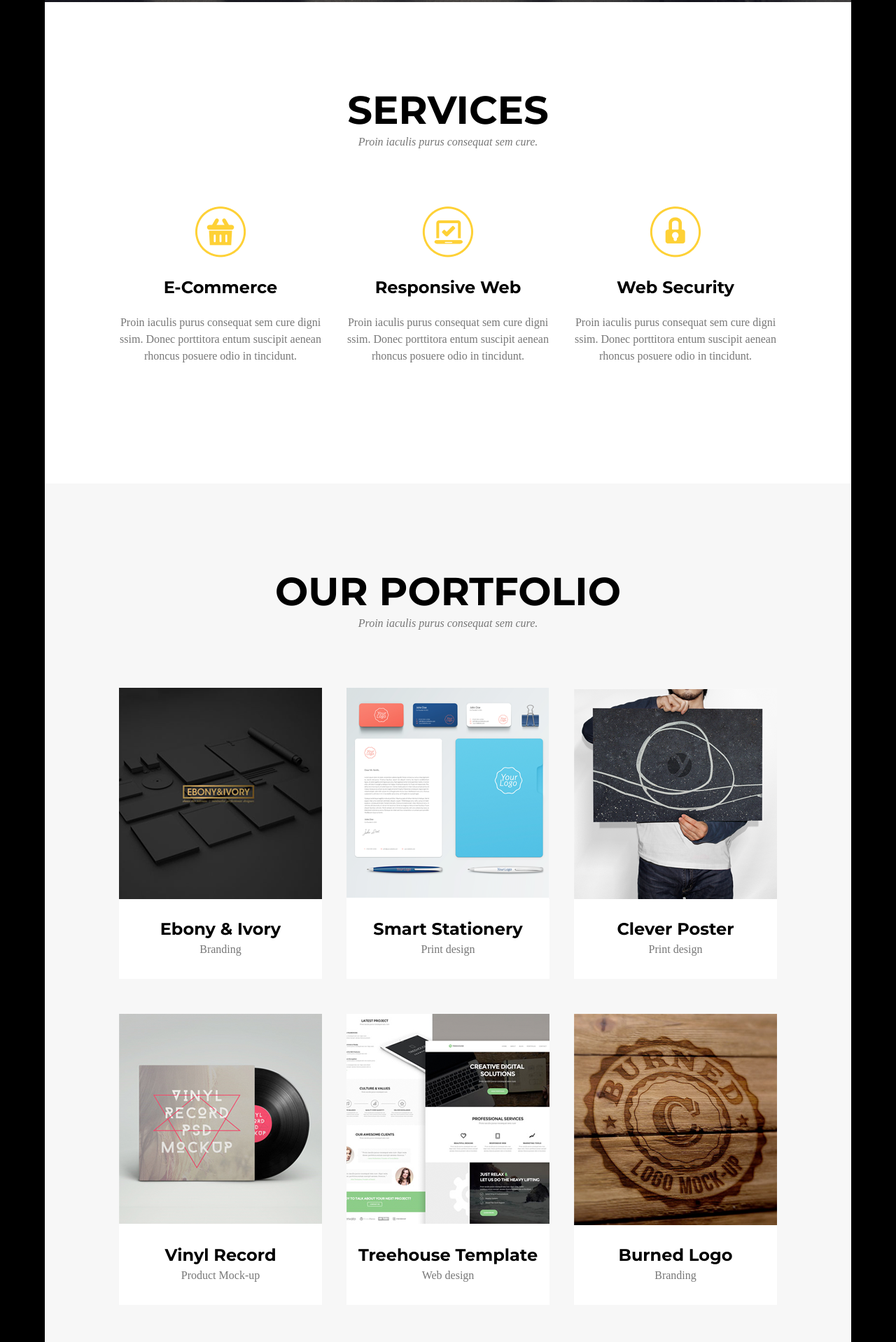
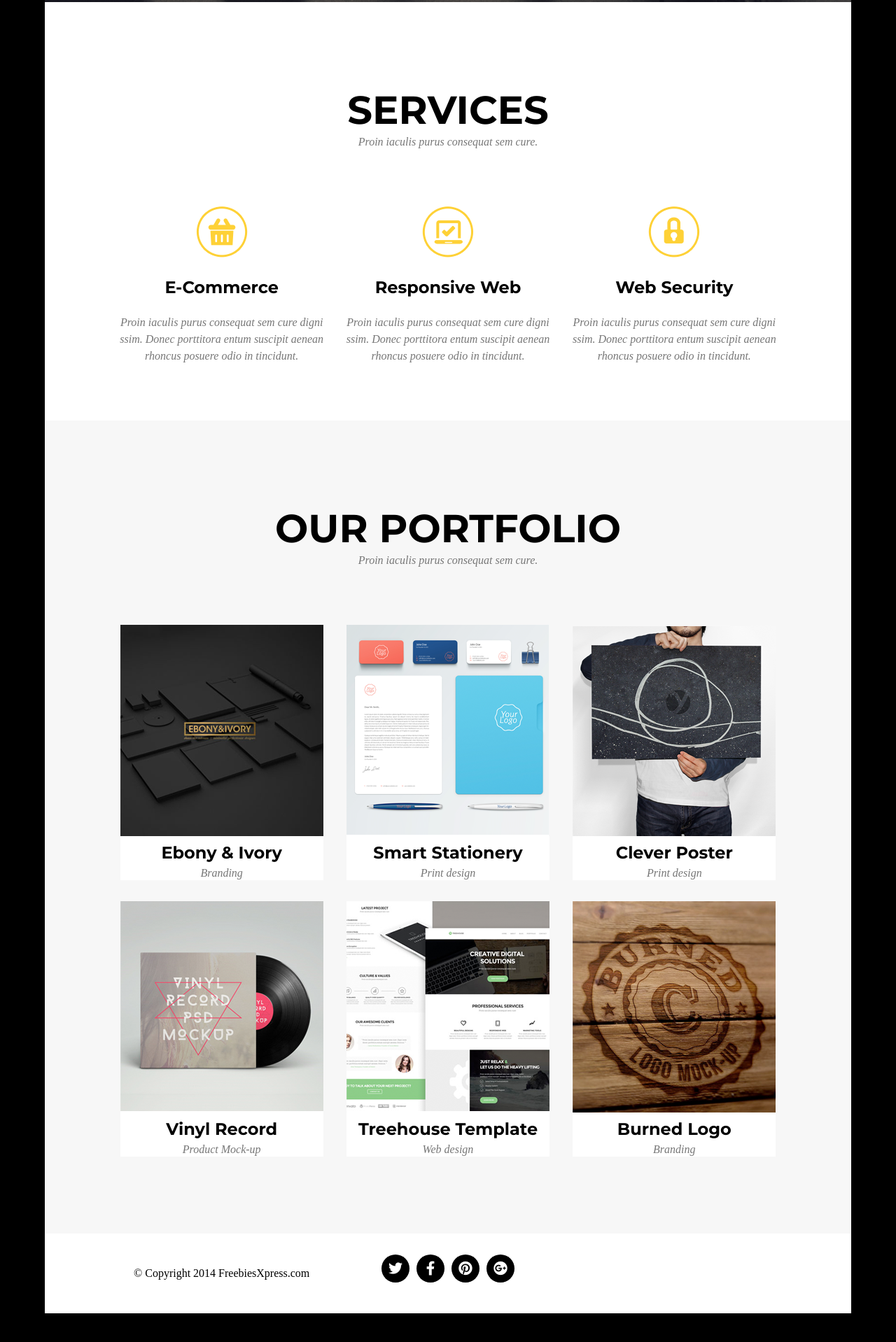
Before and after one commit to ryszard-glegola-learning/m04-miniproject, a website: page index.html in a window 1280 px wide. Shown: the part 697-2615 px from the top of the page at 70% size. After the commit the page ends 2574 px from the top, so only its background shows below. Drawn offline with nearby package versions, Linux system fonts and the light colour scheme; a web font is replaced by a local one.

Commit message:
Tweaked RWD again - restored Bootstrap, added wrappers

```diff
--- a/index.html
+++ b/index.html
@@ -45,25 +45,29 @@
 <section class="services">
 	<div class="container">
 		<div class="row">
-			<div class="col-12">
+			<div class="col">
+				<div class="services-header">
 					<h2>SERVICES</h2>
 					<p>Proin iaculis purus consequat sem cure.</p>
 				</div>
-			<div class="col-side">
+			</div>
+		</div>
+		<div class="row">
+			<div class="col-lg-4">
 				<img src="images/services-ecomerce.png" alt="Services - E-Commerce">
 				<h3>E-Commerce</h3>
 				<p>
 					Proin iaculis purus consequat sem cure digni ssim. Donec porttitora entum suscipit aenean rhoncus posuere odio in tincidunt.
 				</p>
 			</div>
-			<div class="col-middle">
+			<div class="col-lg-4">
 				<img src="images/services-responsive.png" alt="Services - Responsive Web Design">
 				<h3 class="">Responsive Web</h3>
 				<p>
 					Proin iaculis purus consequat sem cure digni ssim. Donec porttitora entum suscipit aenean rhoncus posuere odio in tincidunt.
 				</p>
 			</div>
-			<div class="col-side">
+			<div class="col-lg-4">
 				<img src="images/services-security.png">
 				<h3>Web Security</h3>
 				<p>
@@ -77,27 +81,34 @@
 <section class="portfolio">
 	<div class="container">
 		<div class="row">
-			<div class="col-12">
+			<div class="col">
+				<div class="portfolio-header">
 					<h2>OUR PORTFOLIO</h2>
 					<p>Proin iaculis purus consequat sem cure.</p>
 				</div>
 			</div>
+		</div>
 		<div class="row">
-			<div class="col-side">
+			<div class="col-lg-4">
+				<div class="portfolio-tile">
 					<img src="images/portfolio-ebony.png" alt="Ebony & Ivory">
 					<h3>Ebony & Ivory</h3>
 					<p>
 						Branding
 					</p>
 				</div>
-			<div class="col-middle">
+			</div>
+			<div class="col-lg-4">
+				<div class="portfolio-tile">
 					<img src="images/portfolio-smart.png" alt="Smart Stationery">
 					<h3>Smart Stationery</h3>
 					<p>
 						Print design
 					</p>
 				</div>
-			<div class="col-side">
+			</div>
+			<div class="col-lg-4">
+				<div class="portfolio-tile">
 					<img src="images/portfolio-clever.png" alt="Clever Poster">
 					<h3>Clever Poster</h3>
 					<p>
@@ -105,22 +116,28 @@
 					</p>
 				</div>
 			</div>
+		</div>
 		<div class="row">
-				<div class="col-side">
+			<div class="col-lg-4">
+				<div class="portfolio-tile">
 					<img src="images/portfolio-vinyl.png" alt="Vinyl Record">
 					<h3>Vinyl Record</h3>
 					<p>
 						Product Mock-up
 					</p>
 				</div>
-			<div class="col-middle">
+			</div>
+			<div class="col-lg-4">
+				<div class="portfolio-tile">
 					<img src="images/portfolio-treehouse.png" alt="Treehouse Template">
 					<h3>Treehouse Template</h3>
 					<p>
 						Web design
 					</p>
 				</div>
-			<div class="col-side">
+			</div>
+			<div class="col-lg-4">
+				<div class="portfolio-tile">
 					<img src="images/portfolio-burned.png" alt="Burned Logo">
 					<h3>Burned Logo</h3>
 					<p>
@@ -129,17 +146,18 @@
 				</div>
 			</div>
 		</div>
+	</div>
 </section>
 
 <section class="page-footer">
 	<div class="container">
 		<div class="row">
-			<div class="col-side">
+			<div class="col-lg-4">
 				<p>
 					&copy; Copyright 2014 FreebiesXpress.com
 				</p>
 			</div>
-			<div class="col-middle footer-inner">
+			<div class="col-4 footer-inner">
 		        <ul>
 		        	<li><a href="#"><i class="fab fa-twitter"></i>twitter</a></li>
 		            <li><a href="#"><i class="fab fa-facebook-f"></i>Facebook</a></li>
@@ -147,7 +165,7 @@
 		            <li><a href="#"><i class="fab fa-google-plus"></i>Google Plus</a></li>
 		        </ul>
 		    </div>
-			<div class="col-side">
+			<div class="col-4 hide-lores">
 				&nbsp;
 			</div>
 		</div>
--- a/sass/style.scss
+++ b/sass/style.scss
@@ -51,6 +51,24 @@ h4 {
     font-weight: lighter;
 }
 
+/*Modding Bootstrap*/
+
+.container {
+    max-width: 1000px; /* Wlasciwe miejsce na wymuszenie szerokosci */
+    border: 0;
+}
+
+.row {
+    justify-content: center;
+    margin: 0;
+    border: 0;
+}
+
+.col,
+.col-lg-4 {
+    border: 0;
+}
+
 /*Custom, local*/
 
 .header {
@@ -87,14 +105,6 @@ h4 {
     }
 }
 
-.container {
-	max-width: 1000px; /* Wlasciwe miejsce na wymuszenie szerokosci */
-}
-
-.row {
-    justify-content: center;
-    margin: 0;
-}
 
 .splash {
     position: relative;
@@ -137,24 +147,10 @@ h4 {
     border-width: 0;
 }
 
-.col-side {
-    width: 290px;
-    margin: 0 0 50px 0;
-}
-
-.col-middle {
-    width: 290px;
-    margin: 0 35px 50px 35px;
-}
-
 .services {
 	background-color: #fff;
     color: #000;
     text-align: center;
-    padding: 0;
-    .col-side, .col-middle {
-        padding: 0 0 120px;
-    }
     h3 {
         text-transform: capitalize;
         font-size: 1.5rem;
@@ -168,25 +164,35 @@ h4 {
     background-color: #f7f7f7;
     color: #000;
     text-align: center;
-    padding: 0 0 70px 0;
-    .col-side, .col-middle {
-        background-color: #fff;
-        padding-bottom: 30px;
-    }
     h3 {
-        margin-bottom: 3px;
+        margin: 5px auto 3px;
         text-transform: capitalize;
         font-size: 1.5rem;
     }
     p {
+        margin: 0 auto;
         color: #777;
+    }
+    .portfolio-tile {
+        width: 290px;
+        height: 365px;
+        background-color: #fff;
+        margin: 0 auto 30px;
+        padding: 0;
     }
 }
 
+.services-header,
+.portfolio-header {
+    margin: 0 auto;
+    padding: 0 0 80px;
+}
 
 /* "Kafle" w services (3) i w portfolio (6) */
-.services .row .col-12, .portfolio .row .col-12 {
+.services,
+.portfolio {
     padding: 120px 0 80px;
+
     h2 {
         font-size: 3.5rem;
         margin: 0;
@@ -205,7 +211,7 @@ h4 {
         background-color: #fff;
     }
 
-    .col-side, .col-middle {
+    .col-lg-4 {
         padding: 45px 0;   /* Oddala tekst copyright w dol */
         text-align: center;
         vertical-align: middle;
@@ -239,9 +245,13 @@ h4 {
     }
 }
 
+
+
+
+
 /* Media */
 
-@media (max-width: 798px) {
+@media (max-width: 1110px) {
     section, footer {
         width: 100%;
     }
@@ -250,17 +260,19 @@ h4 {
         padding: 0 10px 0 0;
     }
 
-    .services .row .col-12, .portfolio .row .col-12 {
+    .services .col,
+    .portfolio .col {
         padding: 40px 0 30px;
         h2 {
             font-size: 2.2rem;
         }
     }
 
-    .services .col-middle, .services .col-side {
+    .services .col-lg-4,
+    .portfolio .col-lg-4 {
         width: 100%;
         margin: 0 auto;
-        padding-bottom: 60px;
+        padding-bottom: 40px;
     }
 
     .page-footer .hide-lores {
@@ -280,43 +292,3 @@ h4 {
     }
 
 }
-
-@media (min-width: 799px) and (max-width: 969px) {
-    section, footer {
-        width: 100%;
-    }
-
-    .header .container .row .top-nav ul li a {
-        padding: 0 20px 0 0;
-    }
-
-    .services .row .col-12, .portfolio .row .col-12 {
-        padding: 60px 0 40px;
-        h2 {
-            font-size: 2.2rem;
-        }
-    }
-
-    .services .col-middle, .services .col-side {
-        width: 100%;
-        margin: 0 auto;
-        padding-bottom: 60px;
-    }
-
-    .page-footer .container .row .hide-lores {
-        display: none;
-    }
-
-    .splash-inner {
-        h4 {
-            font-size: 30px;
-            margin: 0 0 20px 0;
-        }
-        h1 {
-            font-size: 55px;
-            font-weight: bold;
-            margin: 20px 0 40px 0;
-        }
-    }
-
-}
```
Also changed, not shown: css/style.css, 1 other file. Lines whose indentation alone changed are shown as unchanged.
